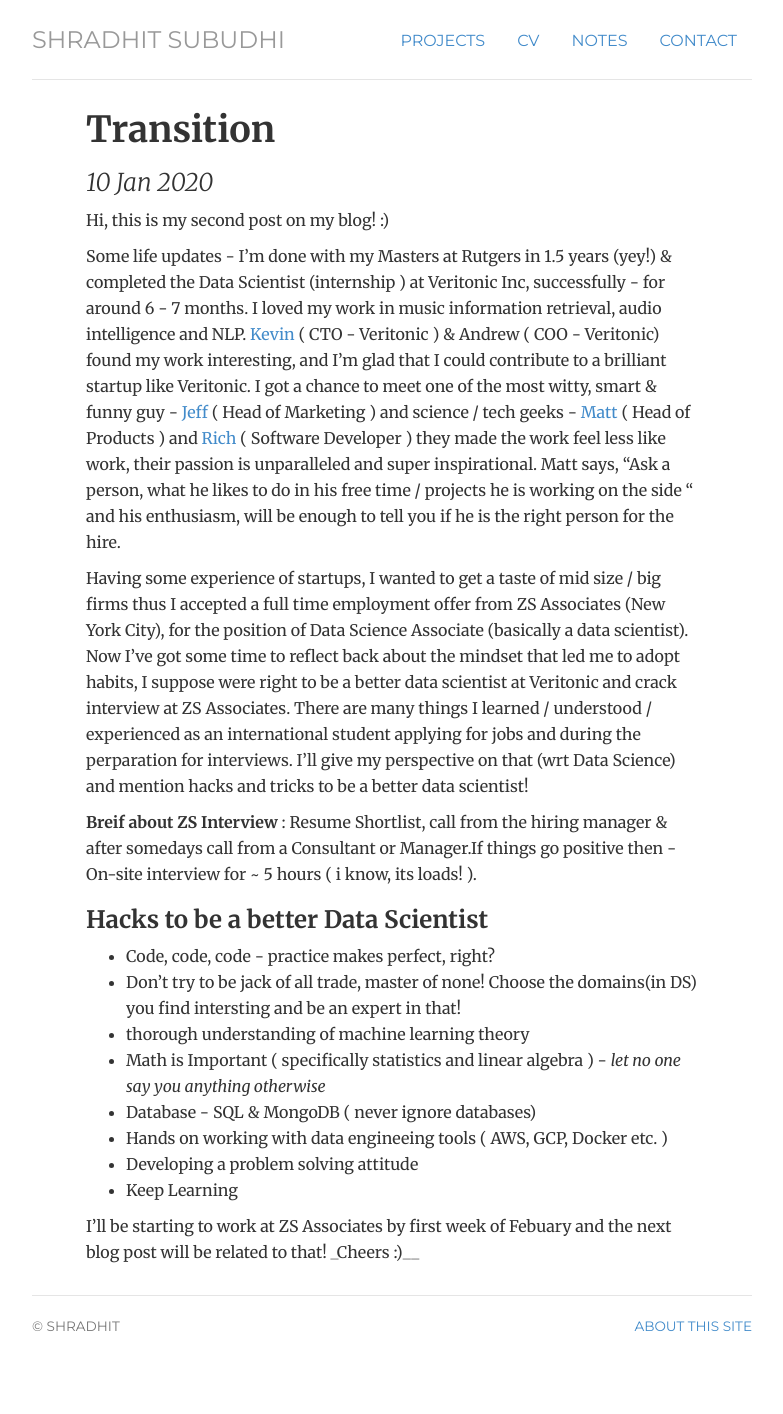
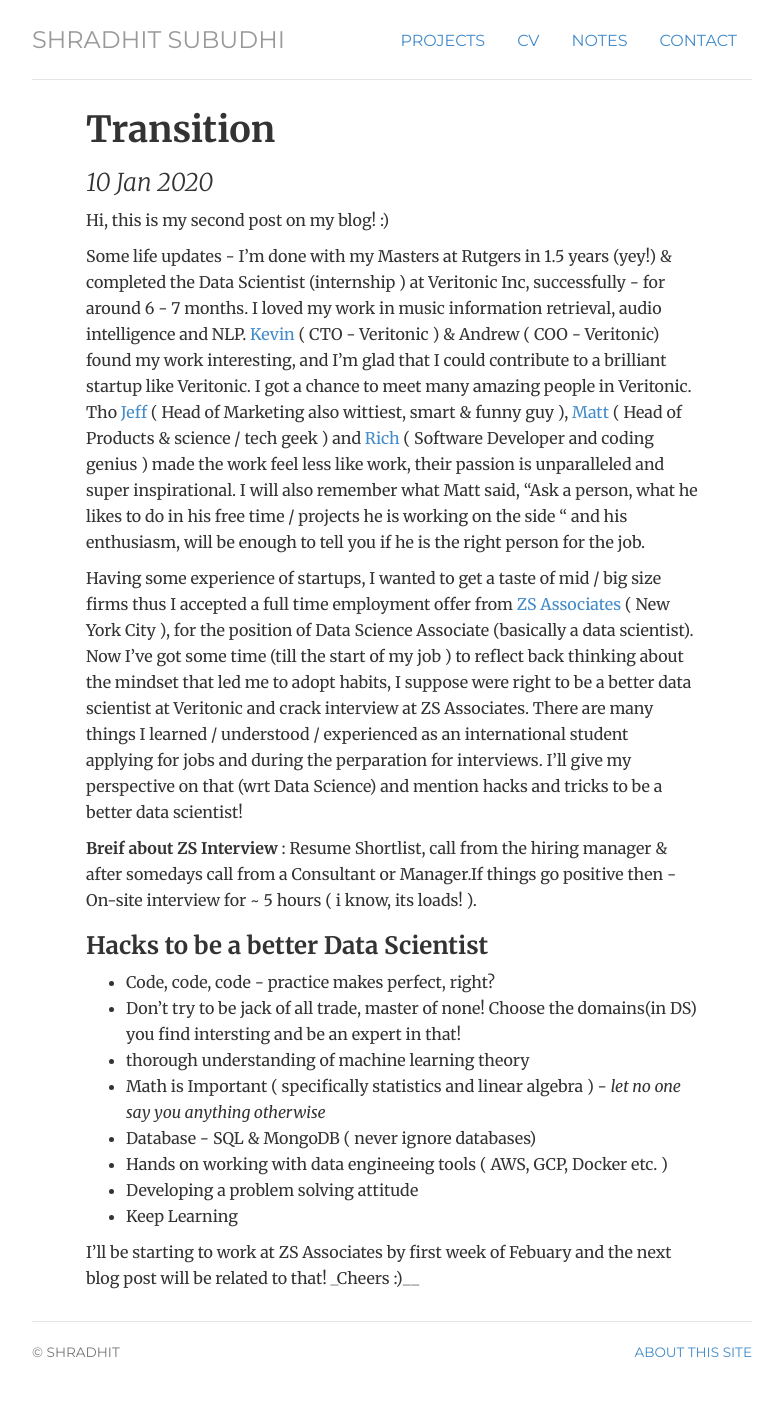
Before and after one commit to shradhit7/shradhit7.github.io, a Jekyll site: the page built from _posts/2020-01-10- Full Time Job.md, in a window 1280 px wide. Shown: the whole page, without its empty margins (248-1031 px from the left). Built offline with Jekyll 4.4.1, drawn with Linux system fonts in a browser that asks for light colours; before the commit the page ends 1388 px from its top, so only the background shows below that.

Commit message:
Update 2020-01-10- Full Time Job.md

```diff
--- a/_posts/2020-01-10- Full Time Job.md
+++ b/_posts/2020-01-10- Full Time Job.md
@@ -5,9 +5,9 @@
 
 Hi, this is my second post on my blog! :)
 
-Some life updates - I’m done with my Masters at Rutgers in 1.5 years (yey!) & completed the Data Scientist (internship ) at Veritonic Inc, successfully - for around 6 - 7 months. I loved my work in music information retrieval, audio intelligence and NLP. [Kevin](https://falicon.com/) ( CTO - Veritonic ) & Andrew ( COO - Veritonic) found my work interesting, and I’m glad that I could contribute to a brilliant startup like Veritonic. I got a chance to meet one of the most witty, smart & funny guy - [Jeff](https://www.linkedin.com/in/jeffreyspiro/) ( Head of Marketing ) and science / tech geeks - [Matt](https://www.mattgagliano.com/) ( Head of Products ) and [Rich](https://www.richinfante.com/) ( Software Developer ) they made the work feel less like work, their passion is unparalleled and super inspirational. Matt says, “Ask a person, what he likes to do in his free time / projects he is working on the side “ and his enthusiasm, will be enough to tell you if he is the right person for the hire.
+Some life updates - I’m done with my Masters at Rutgers in 1.5 years (yey!) & completed the Data Scientist (internship ) at Veritonic Inc, successfully - for around 6 - 7 months. I loved my work in music information retrieval, audio intelligence and NLP. [Kevin](https://falicon.com/) ( CTO - Veritonic ) & Andrew ( COO - Veritonic) found my work interesting, and I’m glad that I could contribute to a brilliant startup like Veritonic. I got a chance to meet many amazing people in Veritonic. Tho [Jeff](https://www.linkedin.com/in/jeffreyspiro/) ( Head of Marketing also wittiest, smart & funny guy ), [Matt](https://www.mattgagliano.com/) ( Head of Products & science / tech geek ) and [Rich](https://www.richinfante.com/) ( Software Developer and coding genius ) made the work feel less like work, their passion is unparalleled and super inspirational. I will also remember what Matt said, “Ask a person, what he likes to do in his free time / projects he is working on the side “ and his enthusiasm, will be enough to tell you if he is the right person for the job.
 
-Having some experience of startups, I wanted to get a taste of mid size / big firms thus I accepted a full time employment offer from ZS Associates (New York City), for the position of Data Science Associate (basically a data scientist). Now I’ve got some time to reflect back about the mindset that led me to adopt habits, I suppose were right to be a better data scientist at Veritonic and crack interview at ZS Associates. There are many things I learned / understood / experienced as an international student applying for jobs and during the perparation for interviews. I’ll give my perspective on that (wrt Data Science) and mention hacks and tricks to be a better data scientist!
+Having some experience of startups, I wanted to get a taste of mid / big size firms thus I accepted a full time employment offer from [ZS Associates](https://www.zs.com/) ( New York City ), for the position of Data Science Associate (basically a data scientist). Now I’ve got some time (till the start of my job ) to reflect back thinking about the mindset that led me to adopt habits, I suppose were right to be a better data scientist at Veritonic and crack interview at ZS Associates. There are many things I learned / understood / experienced as an international student applying for jobs and during the perparation for interviews. I’ll give my perspective on that (wrt Data Science) and mention hacks and tricks to be a better data scientist!
 
 
 **Breif about ZS Interview** : Resume Shortlist, call from the hiring manager & after somedays call from a Consultant or Manager.If things go positive then - On-site interview for ~ 5 hours ( i know, its loads! ).
```
